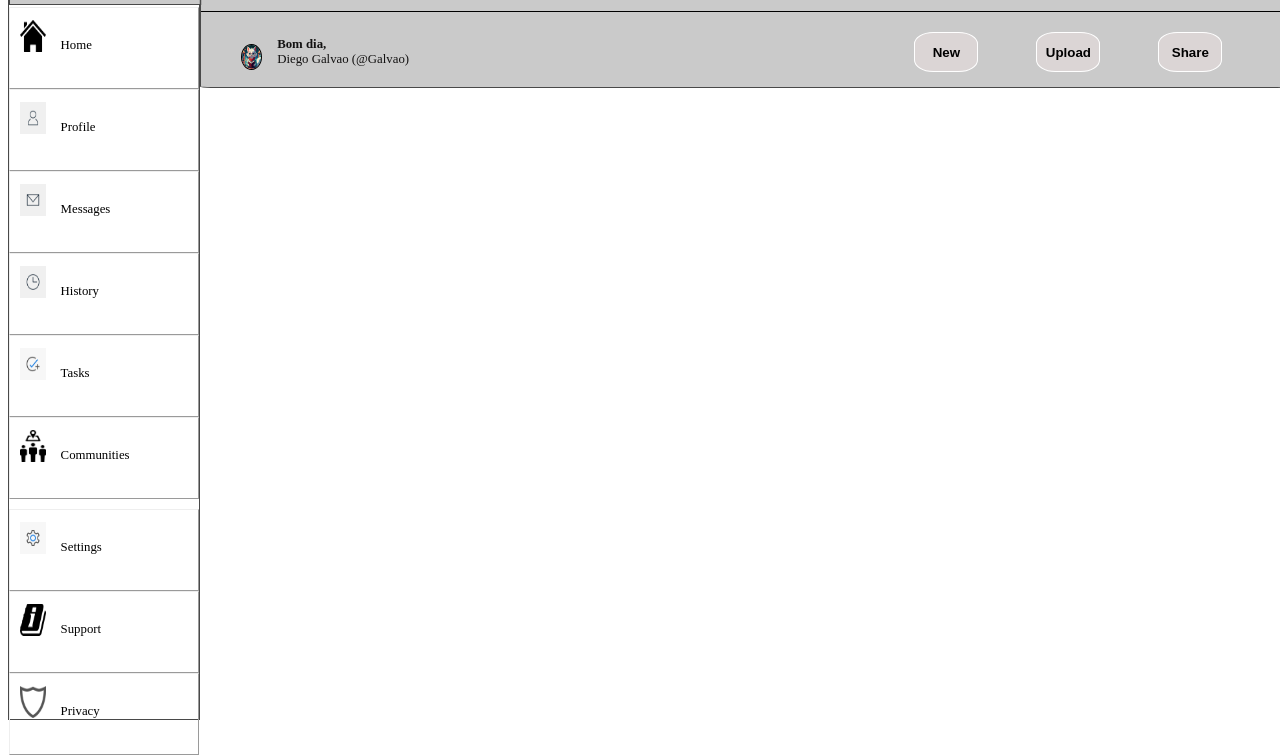
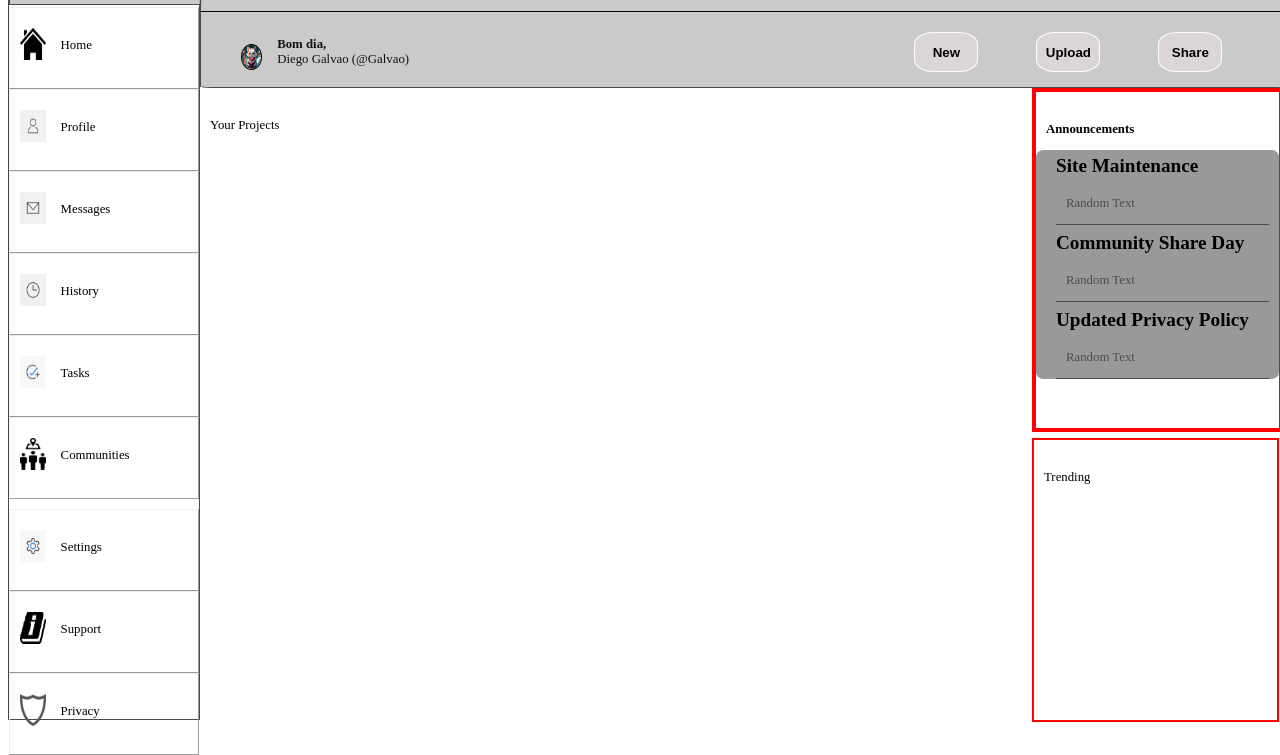
Before and after one commit to Diego-Aesir/AdminDashboard, a plain HTML site: page index.html in a window 1280 px wide. Shown: the part 80-835 px from the top of the page. Drawn offline with Linux system fonts and the light colour scheme.

Commit message:
Added the grid for the main content. Added some objects on the screen, and made their positioning on the grid. Announcements is almost done.

```diff
--- a/index.html
+++ b/index.html
@@ -80,6 +80,42 @@
                 </div>
             </div>
             <div id="content">
+                <div id="projects">
+                    <p> Your Projects</p>
+
+                </div>
+                <div id="announcements">
+                    <p> Announcements</p>
+                    <div class="announcements_container">
+                        <div>
+                            <p class="header" style="padding-top: 5px;">
+                                Site Maintenance
+                            </p>
+                            <div class="sub_text">
+                                <p> Random Text</p>
+                            </div>
+                        </div>
+                        <div>
+                            <p class="header">
+                                Community Share Day
+                            </p>
+                            <div class="sub_text">
+                                <p> Random Text</p>
+                            </div>
+                        </div>
+                        <div>
+                            <p class="header">
+                                Updated Privacy Policy
+                            </p>
+                            <div class="sub_text">
+                                <p> Random Text</p>
+                            </div>
+                        </div>
+                    </div>
+                </div>
+                <div id="trending">
+                    <p> Trending</p>
+                </div>
             </div>
         </div>
     </div>
--- a/styles.css
+++ b/styles.css
@@ -50,7 +50,7 @@ p {
 }
 
 img {
-    margin-top: 12px;
+    margin-top: 20px;
     margin-left: 10px;
     margin-right: 5px;
     height: 4vh;
@@ -177,5 +177,57 @@ img {
 }
 
 #content {
+    display: grid;
+    grid-template-columns: 65vw 10vw;
+    grid-template-rows: repeat(2, 40vh);
+}
+
+#content #projects {
+    grid-row: 1/3;
+}
+
+#announcements {
+    height: 42vh;
+    width: 19vw;
+    border: 4px solid red;
+}
+
+#announcements > p {
+    font-weight: bolder;
+}
+
+.announcements_container {
+    background-color: #999;
+    border-radius: 3%;
 
 }
+
+.header {
+    margin-top: 7px;
+    font-size: larger;
+    font-weight: bold;
+    margin-left: 20px;
+}
+
+.sub_text {
+    opacity: 0.5;
+    margin-left: 20px;
+    margin-top: 1px;
+    margin-right: 10px;
+    border-bottom: 1px solid black;
+}
+
+.sub_text > p {
+    margin-top: 3px;
+}
+
+#content #trending {
+
+}
+
+#trending {
+    height: 35vh;
+    width: 19vw;
+    margin-top: 30px;
+    border: 2px solid red;
+}
```
